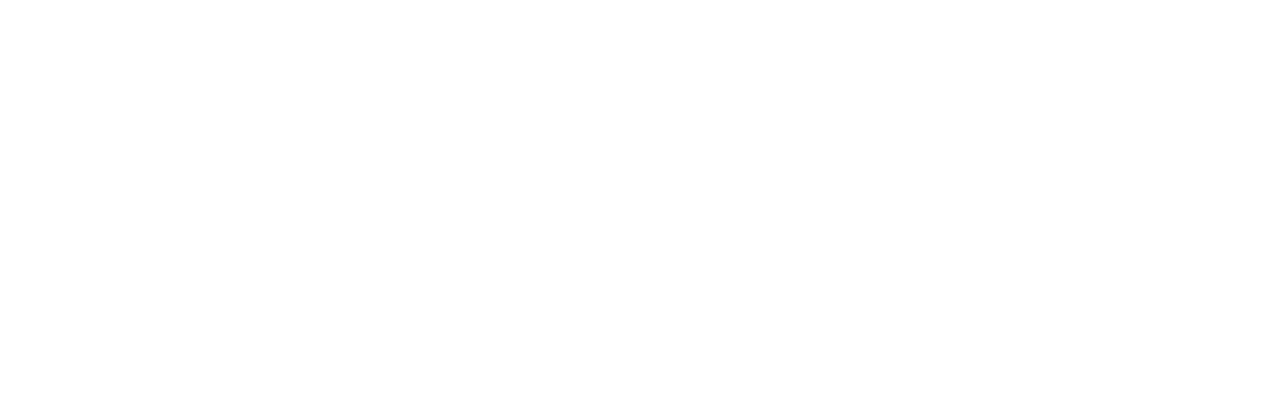
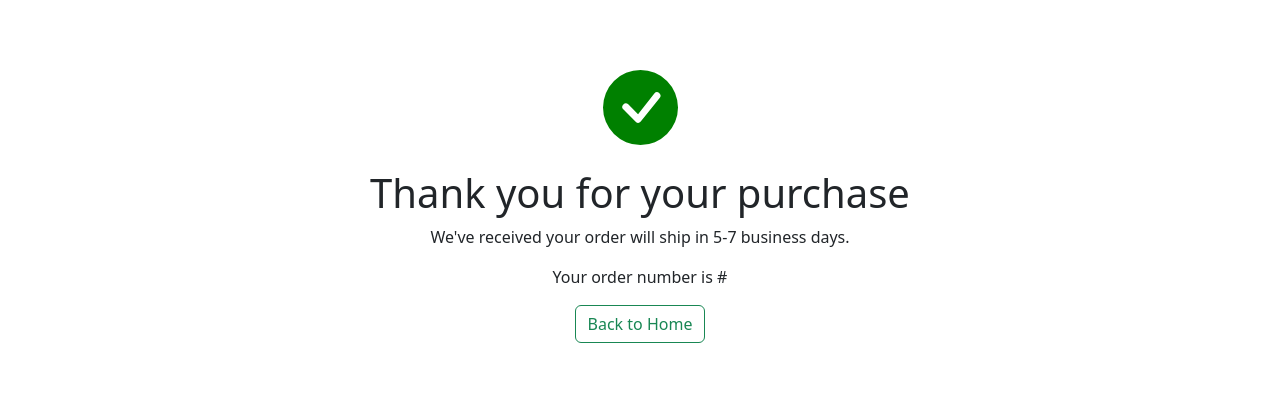
Before and after one commit to Rouki1210/tutorial, an Angular app: page /success in a window 1280 px wide. Before the commit this address led to /. Shown: the part 524-917 px from the top of the page. Before the commit the page ends 800 px from the top, so only its background shows below. Built offline with nearby package versions, Linux system fonts and the light colour scheme.

Commit message:
order success page

```diff
--- a/src/app/app.routes.ts
+++ b/src/app/app.routes.ts
@@ -3,6 +3,7 @@
 import { HeaderComponent } from './layout/header/header.component';
 import { AdminComponent } from '../admin/admin.component';
 import { CheckoutComponent } from './checkout/checkout.component';
+import { OrdersuccessComponent } from './ordersuccess/ordersuccess.component';
 
 export const routes: Routes = [
     {
@@ -19,5 +20,10 @@
         path: 'checkout',
         title: 'Cashout',
         component: CheckoutComponent,
+    },
+    {
+        path: 'success',
+        title: 'Successfully',
+        component: OrdersuccessComponent,
     }
 ];
--- a/src/app/checkout/checkout.component.ts
+++ b/src/app/checkout/checkout.component.ts
@@ -2,6 +2,8 @@
 import { HttpClient } from '@angular/common/http';
 import { Component, OnInit } from '@angular/core';
 import { FormGroup, ReactiveFormsModule, FormControl, Validators, FormBuilder } from '@angular/forms';
+import { Router } from '@angular/router';
+import { routes } from '../app.routes';
 
 @Component({
   selector: 'app-checkout',
@@ -11,7 +13,7 @@
 })
 export class CheckoutComponent implements OnInit {
 
-  constructor(private http : HttpClient, fb : FormBuilder) { }
+  constructor(private http : HttpClient, fb : FormBuilder, private router : Router) { }
 
   ngOnInit() {
     this.loadCart();
@@ -62,6 +64,7 @@
     this.http.post<any>('https://localhost:7086/api/Order', orderData).subscribe(
       (response) => {
         console.log('Order successfully', response)
+        this.router.navigate(['/success']);
       }, error => {
         console.log(error)
       }
--- /dev/null
+++ b/src/app/ordersuccess/ordersuccess.component.html
@@ -0,0 +1,17 @@
+<div class="vh-100 d-flex justify-content-center align-items-center">
+  <div>
+    <div class="mb-4 text-center">
+      <svg xmlns="http://www.w3.org/2000/svg" class="text-success" width="75" height="75" fill="green"
+        class="bi bi-check-circle-fill" viewBox="0 0 16 16">
+        <path
+          d="M16 8A8 8 0 1 1 0 8a8 8 0 0 1 16 0zm-3.97-3.03a.75.75 0 0 0-1.08.022L7.477 9.417 5.384 7.323a.75.75 0 0 0-1.06 1.06L6.97 11.03a.75.75 0 0 0 1.079-.02l3.992-4.99a.75.75 0 0 0-.01-1.05z" />
+      </svg>
+    </div>
+    <div class="text-center">
+      <h1>Thank you for your purchase</h1>
+      <p>We've received your order will ship in 5-7 business days.</p>
+      <p>Your order number is #</p>
+      <button class="btn btn-outline-success" (click)="backToHome()">Back to Home</button>
+    </div>
+  </div>
+</div>
--- /dev/null
+++ b/src/app/ordersuccess/ordersuccess.component.ts
@@ -0,0 +1,20 @@
+import { Component, OnInit } from '@angular/core';
+import { Router } from '@angular/router';
+
+@Component({
+  selector: 'app-ordersuccess',
+  templateUrl: './ordersuccess.component.html',
+  styleUrls: ['./ordersuccess.component.css']
+})
+export class OrdersuccessComponent implements OnInit {
+
+  constructor(private router: Router) { }
+
+  ngOnInit() {
+  }
+
+  backToHome(){
+    this.router.navigate(['/']);
+  }
+
+}
```
Also changed, not shown: src/app/ordersuccess/ordersuccess.component.css (added), 1 other file (tests, documents, lock files or other folders).
